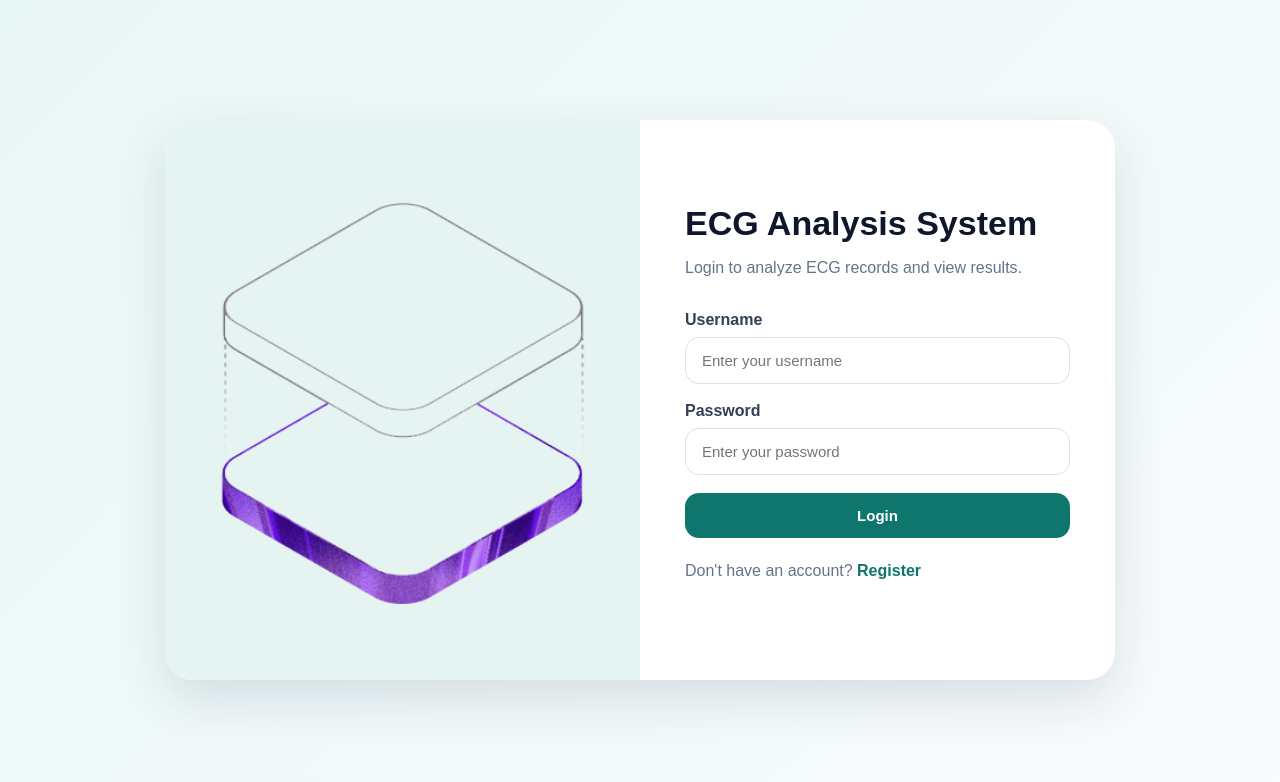
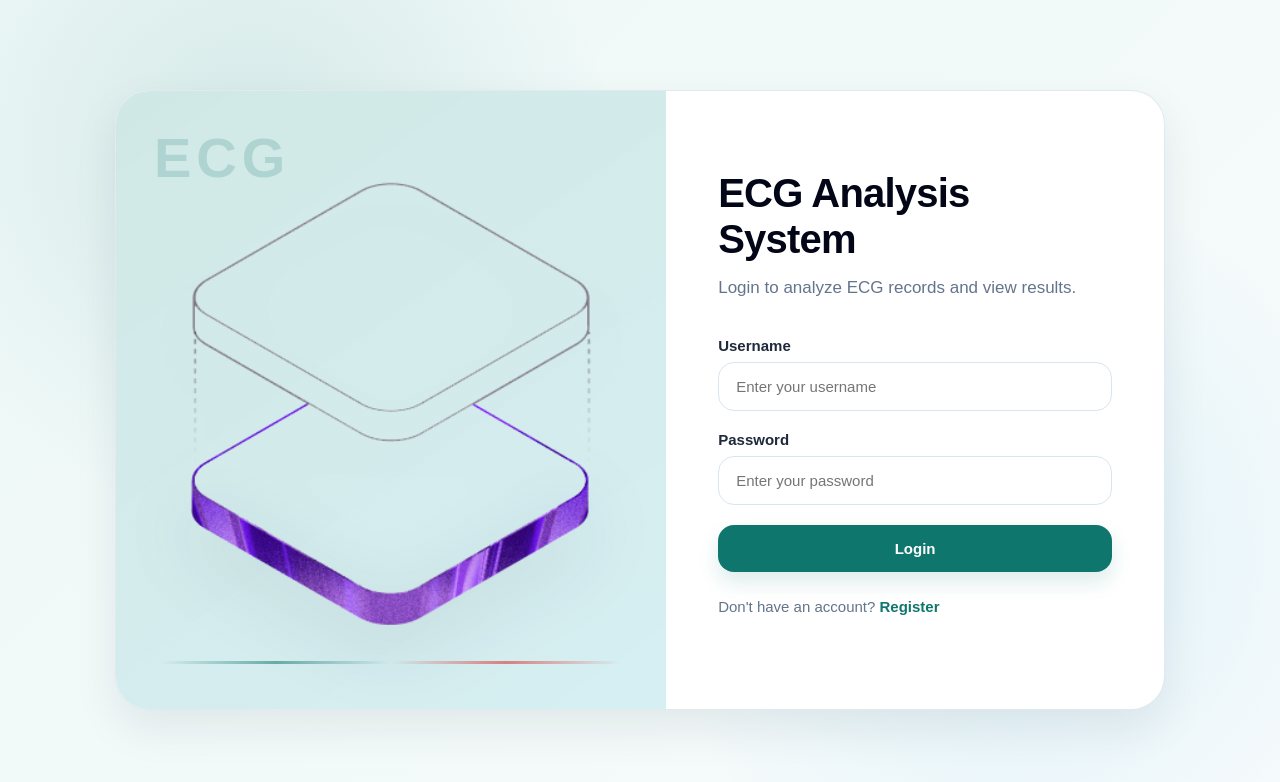
Before and after one commit to joudalhallaq/-ECG-Analysis-System-FE, a React (Vite) app: page /login in a window 1280 px wide. Shown: the top 782 px of the page. Built offline with nearby package versions, Linux system fonts and the light colour scheme.

Commit message:
Unify website theme and improve login design

```diff
--- a/src/App.css
+++ b/src/App.css
@@ -1,58 +1,126 @@
 * {
   box-sizing: border-box;
+}
+
+:root {
+  --bg-main: #eef6f8;
+  --bg-soft: #f8fbfc;
+  --card-bg: #ffffff;
+  --primary: #0f766e;
+  --primary-dark: #115e59;
+  --secondary: #334155;
+  --secondary-dark: #1e293b;
+  --danger: #dc2626;
+  --danger-dark: #b91c1c;
+  --text-main: #020617;
+  --text-muted: #64748b;
+  --border: #d9e6ec;
+  --shadow: 0 18px 45px rgba(15, 23, 42, 0.08);
+  --radius-lg: 28px;
+  --radius-md: 18px;
 }
 
 body {
   margin: 0;
   font-family: Arial, Helvetica, sans-serif;
-  background: #f4f8fb;
-  color: #14213d;
+  background:
+    radial-gradient(circle at top left, rgba(15, 118, 110, 0.12), transparent 34%),
+    linear-gradient(135deg, #edf8f7, #f6fbfd);
+  color: var(--text-main);
 }
 
 a {
-  color: #0f766e;
-  font-weight: 700;
+  color: var(--primary);
+  font-weight: 800;
   text-decoration: none;
 }
+
+a:hover {
+  text-decoration: underline;
+}
+
+/* =========================
+   Auth Pages: Login/Register
+========================= */
 
 .auth-page {
   min-height: 100vh;
   display: flex;
   align-items: center;
   justify-content: center;
-  padding: 30px;
-  background: linear-gradient(135deg, #e9f7f6, #f9fbfc);
+  padding: 38px 24px;
+  background:
+    radial-gradient(circle at 20% 20%, rgba(15, 118, 110, 0.12), transparent 30%),
+    radial-gradient(circle at 80% 70%, rgba(14, 165, 233, 0.10), transparent 32%),
+    linear-gradient(135deg, #edf8f7, #f8fbfc);
 }
 
 .auth-card {
   width: 100%;
-  max-width: 950px;
-  min-height: 560px;
-  background: white;
-  border-radius: 28px;
+  max-width: 1050px;
+  min-height: 620px;
+  background: var(--card-bg);
+  border-radius: 34px;
   display: grid;
-  grid-template-columns: 1fr 1fr;
+  grid-template-columns: 1.05fr 0.95fr;
   overflow: hidden;
-  box-shadow: 0 20px 50px rgba(10, 35, 66, 0.12);
+  box-shadow: var(--shadow);
+  border: 1px solid rgba(217, 230, 236, 0.8);
 }
 
 .auth-image {
-  background: #e6f4f1;
+  background:
+    linear-gradient(145deg, rgba(15, 118, 110, 0.10), rgba(14, 165, 233, 0.08)),
+    #e7f5f3;
   display: flex;
   align-items: center;
   justify-content: center;
-  padding: 35px;
+  padding: 48px;
+  position: relative;
+}
+
+.auth-image::before {
+  content: "ECG";
+  position: absolute;
+  top: 34px;
+  left: 38px;
+  color: rgba(15, 118, 110, 0.18);
+  font-size: 56px;
+  font-weight: 900;
+  letter-spacing: 5px;
+}
+
+.auth-image::after {
+  content: "";
+  position: absolute;
+  bottom: 45px;
+  left: 45px;
+  right: 45px;
+  height: 3px;
+  background: linear-gradient(
+    90deg,
+    transparent,
+    var(--primary),
+    transparent,
+    #dc2626,
+    transparent
+  );
+  border-radius: 99px;
+  opacity: 0.55;
 }
 
 .auth-image img {
   width: 100%;
-  max-width: 390px;
+  max-width: 430px;
   height: auto;
   object-fit: contain;
+  filter: drop-shadow(0 22px 35px rgba(15, 23, 42, 0.12));
+  position: relative;
+  z-index: 1;
 }
 
 .auth-content {
-  padding: 55px 45px;
+  padding: 64px 52px;
   display: flex;
   flex-direction: column;
   justify-content: center;
@@ -60,14 +128,17 @@ a {
 
 .auth-content h1 {
   margin: 0 0 12px;
-  font-size: 34px;
-  color: #0f172a;
+  font-size: 40px;
+  line-height: 1.15;
+  color: var(--text-main);
+  letter-spacing: -0.8px;
 }
 
 .subtitle {
-  margin: 0 0 30px;
-  color: #64748b;
-  line-height: 1.6;
+  margin: 0 0 34px;
+  color: var(--text-muted);
+  line-height: 1.7;
+  font-size: 17px;
 }
 
 form {
@@ -77,127 +148,163 @@ form {
 
 label {
   margin-bottom: 8px;
-  font-weight: 700;
-  color: #334155;
+  font-weight: 800;
+  color: #1e293b;
+  font-size: 15px;
 }
 
-input {
+input,
+textarea {
   width: 100%;
-  padding: 14px 16px;
-  margin-bottom: 18px;
-  border: 1px solid #d7e1e8;
-  border-radius: 14px;
+  padding: 15px 17px;
+  margin-bottom: 20px;
+  border: 1px solid var(--border);
+  border-radius: 16px;
   font-size: 15px;
   outline: none;
+  color: var(--text-main);
+  background: #ffffff;
+  transition: 0.2s ease;
 }
 
-input:focus {
-  border-color: #0f766e;
+input:focus,
+textarea:focus {
+  border-color: var(--primary);
+  box-shadow: 0 0 0 4px rgba(15, 118, 110, 0.10);
 }
 
 button {
   border: none;
-  border-radius: 14px;
-  background: #0f766e;
+  border-radius: 16px;
+  background: var(--primary);
   color: white;
-  padding: 14px 18px;
+  padding: 15px 20px;
   font-size: 15px;
-  font-weight: 700;
+  font-weight: 800;
   cursor: pointer;
   transition: 0.2s ease;
+  box-shadow: 0 10px 20px rgba(15, 118, 110, 0.14);
 }
 
 button:hover {
-  background: #115e59;
+  background: var(--primary-dark);
+  transform: translateY(-1px);
 }
 
 button:disabled {
   opacity: 0.7;
   cursor: not-allowed;
+  transform: none;
 }
 
 .error-message {
-  color: #b91c1c;
+  color: #991b1b;
   background: #fee2e2;
-  padding: 10px 12px;
-  border-radius: 12px;
-  margin: 0 0 16px;
+  border: 1px solid #fecaca;
+  padding: 12px 14px;
+  border-radius: 14px;
+  margin: 0 0 18px;
+  line-height: 1.5;
 }
 
 .success-message {
   color: #166534;
   background: #dcfce7;
-  padding: 10px 12px;
-  border-radius: 12px;
-  margin: 0 0 16px;
+  border: 1px solid #bbf7d0;
+  padding: 12px 14px;
+  border-radius: 14px;
+  margin: 0 0 18px;
+  line-height: 1.5;
 }
 
 .switch-text {
-  margin-top: 24px;
-  color: #64748b;
+  margin-top: 26px;
+  color: var(--text-muted);
+  font-size: 15px;
 }
+
+/* =========================
+   Dashboard
+========================= */
 
 .dashboard-page {
   min-height: 100vh;
-  background: #f4f8fb;
+  background:
+    radial-gradient(circle at top left, rgba(15, 118, 110, 0.10), transparent 32%),
+    linear-gradient(135deg, #eef6f8, #f8fbfc);
 }
 
 .dashboard-nav {
-  background: white;
-  padding: 22px 38px;
+  background: rgba(255, 255, 255, 0.92);
+  backdrop-filter: blur(12px);
+  padding: 24px 42px;
   display: flex;
   justify-content: space-between;
   align-items: center;
-  box-shadow: 0 8px 25px rgba(10, 35, 66, 0.08);
+  box-shadow: 0 8px 26px rgba(15, 23, 42, 0.06);
+  border-bottom: 1px solid rgba(217, 230, 236, 0.85);
+  position: sticky;
+  top: 0;
+  z-index: 10;
 }
 
 .dashboard-nav h2 {
   margin: 0;
-  color: #0f172a;
+  color: var(--text-main);
+  font-size: 28px;
+  letter-spacing: -0.4px;
 }
 
 .dashboard-nav p {
-  margin: 6px 0 0;
-  color: #64748b;
+  margin: 7px 0 0;
+  color: var(--text-muted);
 }
 
 .logout-button {
-  background: #dc2626;
+  background: var(--danger);
+  box-shadow: 0 10px 20px rgba(220, 38, 38, 0.14);
 }
 
 .logout-button:hover {
-  background: #b91c1c;
+  background: var(--danger-dark);
 }
 
 .dashboard-container {
-  max-width: 1150px;
-  margin: 35px auto;
-  padding: 0 25px;
+  max-width: 1260px;
+  margin: 38px auto;
+  padding: 0 28px 48px;
 }
 
 .upload-card,
-.records-card {
-  background: white;
-  border-radius: 24px;
-  padding: 28px;
-  margin-bottom: 28px;
-  box-shadow: 0 12px 35px rgba(10, 35, 66, 0.08);
+.records-card,
+.result-card {
+  background: rgba(255, 255, 255, 0.94);
+  border-radius: var(--radius-lg);
+  padding: 32px;
+  margin-bottom: 30px;
+  box-shadow: var(--shadow);
+  border: 1px solid rgba(217, 230, 236, 0.85);
 }
 
 .upload-card h3,
-.records-card h3 {
-  margin-top: 0;
-  font-size: 24px;
-  color: #0f172a;
+.records-card h3,
+.result-card h3 {
+  margin: 0 0 18px;
+  font-size: 28px;
+  color: var(--text-main);
+  letter-spacing: -0.4px;
 }
 
-.upload-card p {
-  color: #64748b;
+.upload-card p,
+.records-card p,
+.result-card p {
+  color: var(--text-muted);
+  line-height: 1.7;
 }
 
 .upload-form {
   display: flex;
-  gap: 15px;
+  gap: 16px;
   flex-wrap: wrap;
   align-items: center;
 }
@@ -205,18 +312,21 @@ button:disabled {
 .upload-form input {
   margin-bottom: 0;
   flex: 1;
+  min-width: 260px;
 }
 
 .dashboard-message {
-  margin-top: 18px;
+  margin-top: 20px;
   background: #e0f2fe;
   color: #075985;
-  padding: 12px 14px;
-  border-radius: 12px;
+  border: 1px solid #bae6fd;
+  padding: 14px 16px;
+  border-radius: 14px;
+  line-height: 1.6;
 }
 
 .empty-text {
-  color: #64748b;
+  color: var(--text-muted);
 }
 
 .records-table-wrapper {
@@ -227,73 +337,73 @@ button:disabled {
 .records-table {
   width: 100%;
   border-collapse: collapse;
-  margin-top: 18px;
+  margin-top: 20px;
+  overflow: hidden;
 }
 
 .records-table th,
 .records-table td {
-  padding: 14px 12px;
+  padding: 17px 14px;
   border-bottom: 1px solid #e2e8f0;
   text-align: left;
   font-size: 14px;
+  vertical-align: middle;
 }
 
 .records-table th {
   background: #f8fafc;
-  color: #334155;
+  color: #1e293b;
+  font-weight: 900;
+}
+
+.records-table tr:hover td {
+  background: #f8fbfc;
 }
 
 .action-buttons {
   display: flex;
-  gap: 10px;
+  gap: 11px;
   flex-wrap: wrap;
+  align-items: center;
 }
 
 .action-buttons button {
-  padding: 10px 12px;
+  padding: 11px 14px;
   font-size: 13px;
+  border-radius: 14px;
 }
 
 .delete-button {
-  background: #dc2626;
+  background: var(--danger);
+  box-shadow: 0 10px 18px rgba(220, 38, 38, 0.12);
 }
 
 .delete-button:hover {
-  background: #b91c1c;
+  background: var(--danger-dark);
 }
 
-@media (max-width: 800px) {
-  .auth-card {
-    grid-template-columns: 1fr;
-  }
+.secondary-button {
+  background: var(--secondary);
+  box-shadow: 0 10px 18px rgba(51, 65, 85, 0.14);
+}
 
-  .auth-image {
-    display: none;
-  }
+.secondary-button:hover {
+  background: var(--secondary-dark);
+}
 
-  .auth-content {
-    padding: 40px 28px;
-  }
+/* =========================
+   Requirement Features
+========================= */
 
-  .dashboard-nav {
-    flex-direction: column;
-    gap: 18px;
-    align-items: flex-start;
-  }
-
-  .upload-form {
-    flex-direction: column;
-    align-items: stretch;
-  }
-}
 .disclaimer-card {
   background: #fff7ed;
   color: #9a3412;
   border: 1px solid #fed7aa;
-  border-radius: 18px;
-  padding: 16px 18px;
-  margin-bottom: 24px;
-  line-height: 1.6;
+  border-radius: 20px;
+  padding: 18px 20px;
+  margin-bottom: 26px;
+  line-height: 1.7;
+  box-shadow: 0 12px 30px rgba(154, 52, 18, 0.04);
 }
 
 .section-header {
@@ -301,15 +411,7 @@ button:disabled {
   justify-content: space-between;
   align-items: flex-start;
   gap: 18px;
-  margin-bottom: 18px;
-}
-
-.secondary-button {
-  background: #334155;
-}
-
-.secondary-button:hover {
-  background: #1e293b;
+  margin-bottom: 20px;
 }
 
 .device-box {
@@ -320,94 +422,88 @@ button:disabled {
 
 .device-box textarea {
   width: 100%;
-  border: 1px solid #d7e1e8;
-  border-radius: 14px;
-  padding: 14px 16px;
+  border: 1px solid var(--border);
+  border-radius: 16px;
+  padding: 16px 18px;
   font-family: Arial, Helvetica, sans-serif;
   font-size: 15px;
   resize: vertical;
   outline: none;
 }
 
-.device-box textarea:focus {
-  border-color: #0f766e;
-}
-
 .helper-text {
-  color: #64748b;
+  color: var(--text-muted);
   margin: 0;
-  line-height: 1.6;
-}
-
-.result-card {
-  background: white;
-  border-radius: 24px;
-  padding: 28px;
-  margin-bottom: 28px;
-  box-shadow: 0 12px 35px rgba(10, 35, 66, 0.08);
+  line-height: 1.7;
 }
 
 .result-grid {
   display: grid;
   grid-template-columns: repeat(2, minmax(0, 1fr));
   gap: 18px;
-  margin-bottom: 22px;
+  margin-bottom: 24px;
 }
 
 .result-box {
-  background: #f8fafc;
+  background:
+    linear-gradient(145deg, rgba(15, 118, 110, 0.06), transparent),
+    #f8fafc;
   border: 1px solid #e2e8f0;
-  border-radius: 18px;
-  padding: 18px;
+  border-radius: 20px;
+  padding: 22px;
 }
 
 .result-box span {
   display: block;
-  color: #64748b;
-  margin-bottom: 8px;
+  color: var(--text-muted);
+  margin-bottom: 10px;
   font-size: 14px;
+  font-weight: 700;
 }
 
 .result-box strong {
-  color: #0f172a;
-  font-size: 24px;
+  color: var(--text-main);
+  font-size: 28px;
 }
 
 .explanation-box {
   background: #f8fafc;
-  border-radius: 18px;
-  padding: 20px;
-  margin-bottom: 22px;
-  line-height: 1.7;
+  border-radius: 22px;
+  padding: 24px;
+  margin-bottom: 24px;
+  line-height: 1.8;
+  border: 1px solid #e2e8f0;
 }
 
 .explanation-box h4,
 .signal-card h4 {
   margin-top: 0;
-  color: #0f172a;
+  color: var(--text-main);
+  font-size: 19px;
 }
 
 .details-panel {
-  margin-top: 18px;
+  margin-top: 22px;
   border-top: 1px solid #e2e8f0;
-  padding-top: 18px;
+  padding-top: 22px;
 }
 
 .signal-card {
   background: #f8fafc;
-  border-radius: 18px;
-  padding: 20px;
-  margin-bottom: 22px;
+  border-radius: 22px;
+  padding: 24px;
+  margin-bottom: 24px;
+  border: 1px solid #e2e8f0;
 }
 
 .ecg-placeholder {
-  min-height: 170px;
+  min-height: 190px;
   border: 1px dashed #94a3b8;
-  border-radius: 16px;
+  border-radius: 18px;
   display: flex;
   align-items: center;
   justify-content: center;
-  color: #64748b;
+  color: var(--text-muted);
   text-align: center;
   padding: 20px;
   background: white;
@@ -415,17 +511,58 @@ button:disabled {
 
 .ecg-svg {
   width: 100%;
-  height: 220px;
-  background: white;
+  height: 240px;
+  background:
+    linear-gradient(#ffffff, #ffffff),
+    repeating-linear-gradient(
+      0deg,
+      transparent,
+      transparent 19px,
+      rgba(239, 68, 68, 0.08) 20px
+    ),
+    repeating-linear-gradient(
+      90deg,
+      transparent,
+      transparent 19px,
+      rgba(239, 68, 68, 0.08) 20px
+    );
   border: 1px solid #e2e8f0;
-  border-radius: 16px;
+  border-radius: 18px;
 }
 
 .ecg-svg polyline {
   stroke: #dc2626;
+  stroke-linejoin: round;
+  stroke-linecap: round;
 }
 
-@media (max-width: 800px) {
+/* =========================
+   Responsive
+========================= */
+
+@media (max-width: 900px) {
+  .auth-card {
+    grid-template-columns: 1fr;
+    max-width: 620px;
+  }
+
+  .auth-image {
+    min-height: 260px;
+    padding: 34px;
+  }
+
+  .auth-image img {
+    max-width: 300px;
+  }
+
+  .auth-content {
+    padding: 44px 32px;
+  }
+
+  .auth-content h1 {
+    font-size: 34px;
+  }
+
   .section-header {
     flex-direction: column;
   }
@@ -433,4 +570,66 @@ button:disabled {
   .result-grid {
     grid-template-columns: 1fr;
   }
+
+  .dashboard-nav {
+    flex-direction: column;
+    gap: 18px;
+    align-items: flex-start;
+    padding: 22px 26px;
+  }
+
+  .upload-form {
+    flex-direction: column;
+    align-items: stretch;
+  }
+
+  .upload-form input {
+    min-width: unset;
+  }
 }
+
+@media (max-width: 560px) {
+  .auth-page {
+    padding: 22px 14px;
+  }
+
+  .auth-card {
+    border-radius: 24px;
+  }
+
+  .auth-image {
+    display: none;
+  }
+
+  .auth-content {
+    padding: 38px 24px;
+  }
+
+  .auth-content h1 {
+    font-size: 30px;
+  }
+
+  .dashboard-container {
+    padding: 0 16px 36px;
+  }
+
+  .upload-card,
+  .records-card,
+  .result-card {
+    padding: 22px;
+    border-radius: 22px;
+  }
+
+  .dashboard-nav h2 {
+    font-size: 24px;
+  }
+
+  .action-buttons {
+    flex-direction: column;
+    align-items: stretch;
+  }
+
+  .action-buttons button {
+    width: 100%;
+  }
+}
```
